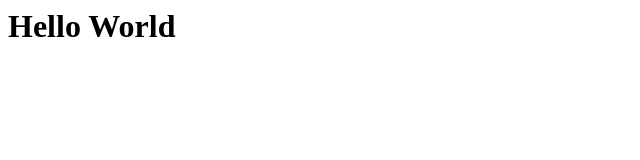
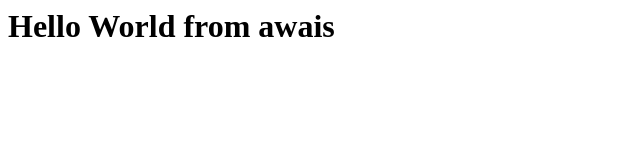
Before and after one commit to awaisarshad7/Bootcamp_setup, a plain HTML site: page index.html in a window 1280 px wide. Shown: the whole page, without its empty margins (0-640 px from the left). Drawn offline with Linux system fonts and the light colour scheme.

Commit message:
Update index.html

```diff
--- a/index.html
+++ b/index.html
@@ -6,7 +6,7 @@
 
 <body>
 
-<h1>Hello World</h1>
+<h1>Hello World from awais</h1>
 
 </body>
 </html>
```
